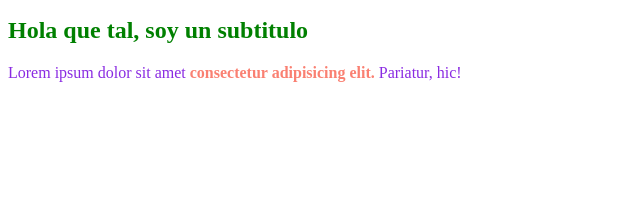
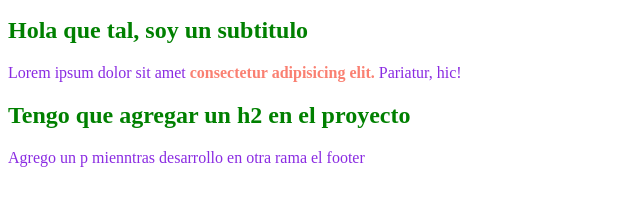
Before and after one commit to JohanaRojas32/democafeteria, a plain HTML site: page index.html in a window 1280 px wide. Shown: the part 127-332 px from the top of the page, without its empty margins (0-640 px from the left). Drawn offline with Linux system fonts and the light colour scheme.

Commit message:
agrego un h2 y un p que me pidio el jefe

```diff
--- a/index.html
+++ b/index.html
@@ -29,5 +29,9 @@ q   q
     <p>Lorem ipsum dolor sit amet <strong>consectetur adipisicing elit.</strong> Pariatur, hic!</p>
 
 
+<h2>Tengo que agregar un h2 en el proyecto </h2>
+
+<p>Agrego un p mienntras desarrollo en otra rama el footer</p>
+
 </body>
 </html>
```
